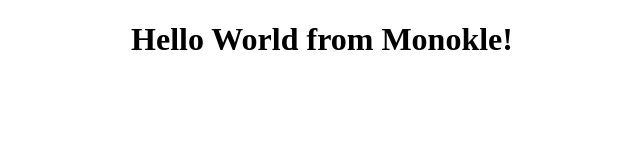
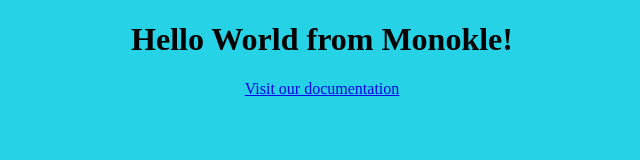
Before and after one commit to cerebro31/kubeworld, a plain HTML site: page hello-world-monokle/index.html in a window 1280 px wide. Shown: the whole page, without its empty margins (318-958 px from the left). Drawn offline with Linux system fonts and the light colour scheme.

Commit message:
released 1.1 version with documentation link in helloworld

```diff
--- a/hello-world-monokle/index.html
+++ b/hello-world-monokle/index.html
@@ -7,9 +7,10 @@
 		</title>
 	</head>
 
-	<body>
+	<body style="background-color:#25d2e6;">
 		<center>
 			<h1>Hello World from Monokle!</h1>
+			<a href="https://kubeshop.github.io/monokle/" title="Go to Monokle official documentation">Visit our documentation</a>
 		</center>
 	</body>
 </html>
```
